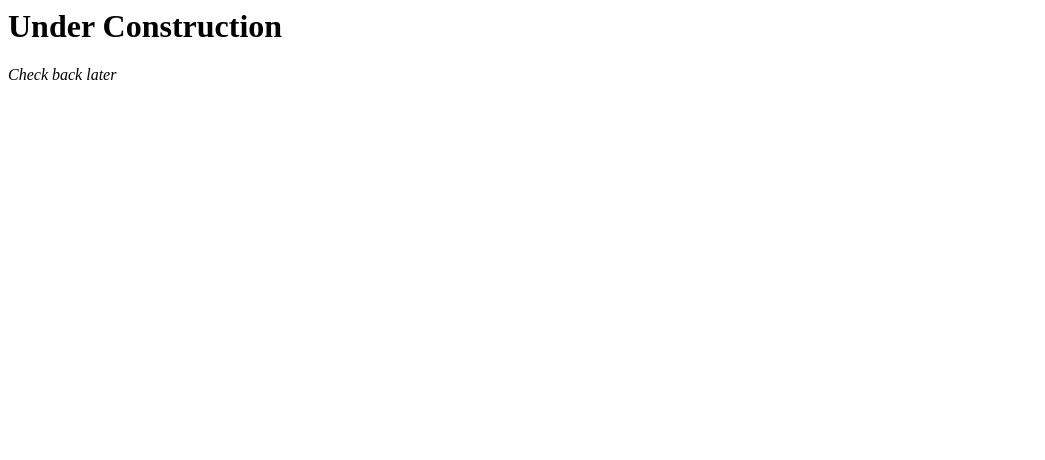
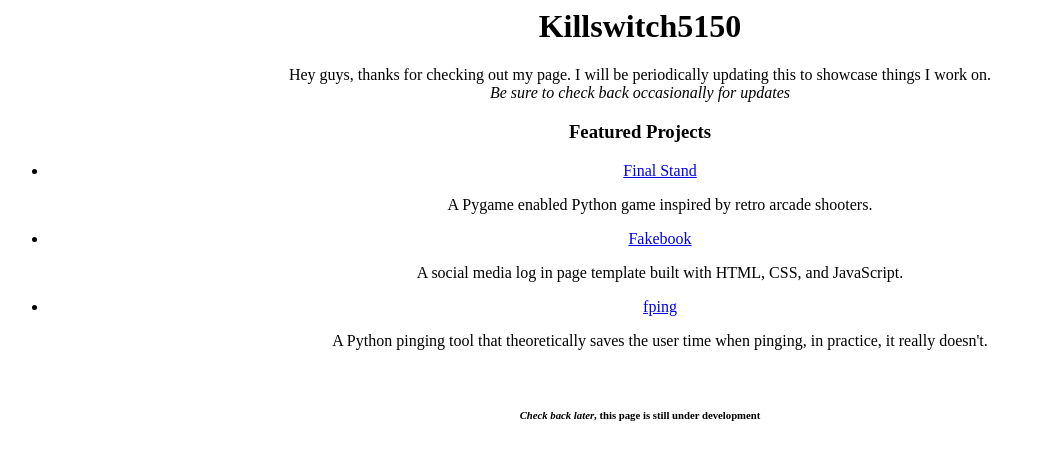
Before and after one commit to Killswitch5150/Killswitch5150.github.io, a plain HTML site: page index.html in a window 1280 px wide. Shown: the whole page, without its empty margins (0-1045 px from the left). Drawn offline with Linux system fonts and the light colour scheme.

Commit message:
-added initial page contents -created stylesheet -added introduction, featured projects and call to action for users to visit again

```diff
--- a/index.html
+++ b/index.html
@@ -1,9 +1,29 @@
 <html>
     <head>
+        <link rel="stylesheet" type="text/css" href="style.css">
         <title>Under construction</title>
     </head>
     <body>
-    <h1><strong>Under Construction</strong></h1>
-    <p><em>Check back later</em></p>
+    <h1><strong>Killswitch5150</strong></h1>
+    <p>Hey guys, thanks for checking out my page.
+        I will be periodically updating this to showcase things I work on.
+        <br>
+        <em>Be sure to check back occasionally for updates</em>
+        <br>
+        <h3>Featured Projects</h3>
+        <ul>
+            <li><a href="https://github.com/Killswitch5150/Final-Stand">Final Stand</a>
+                <p>A Pygame enabled Python game inspired by retro arcade shooters.</p>
+            </li>
+            <li><a href="https://github.com/Killswitch5150/Fakebook">Fakebook</a>
+                <p>A social media log in page template built with HTML, CSS, and JavaScript.</p>
+            </li>
+            <li><a href="https://github.com/Killswitch5150/fping">fping</a>
+                <p>A Python pinging tool that theoretically saves the user time when pinging, in practice, it really doesn't.</p>
+            </li>
+        </ul>
+        <br>
+        <h6><em>Check back later</em>, this page is still under development</h6>
+    </p>
     </body>
 </html>
--- /dev/null
+++ b/style.css
@@ -0,0 +1,3 @@
+body {
+    text-align: center;
+}
```
